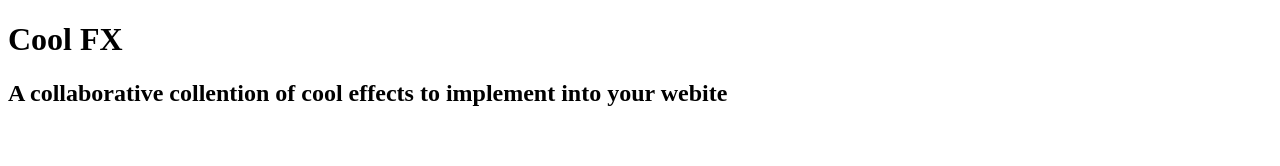
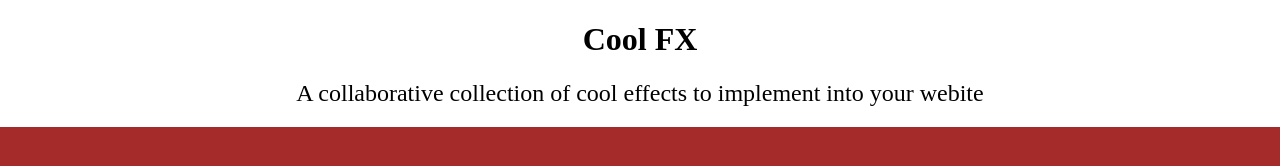
Before and after one commit to JustAnotherIdea/CoolFX, a plain HTML site: page index.html in a window 1280 px wide. Drawn offline with Linux system fonts and the light colour scheme.

Commit message:
Short coding sesh. Fixed typo, and realized I need to brush up on css.

```diff
--- a/index.html
+++ b/index.html
@@ -5,11 +5,12 @@
     <meta http-equiv="X-UA-Compatible" content="IE=edge">
     <meta name="viewport" content="width=device-width, initial-scale=1.0">
     <title>Cool FX</title>
+    <link rel="stylesheet" href="style.css">
 </head>
 <body>
     <header>
         <h1>Cool FX</h1>
-        <h2>A collaborative collention of cool effects to implement into your webite</h2>
+        <h2>A collaborative collection of cool effects to implement into your webite</h2>
     </header>
     <div id="styles-container">
         <div class="style"></div>
--- a/style.css
+++ b/style.css
@@ -0,0 +1,19 @@
+body {
+    margin: 0px;
+}
+
+h1 {
+    font-weight: 900;
+    text-align: center;
+}
+
+h2 {
+    font-weight: 100;
+    text-align: center;
+}
+/* wow study css again */
+#styles-container {
+    width: 100%;
+    height: 86.1vh;
+    background-color: brown;
+}
```
